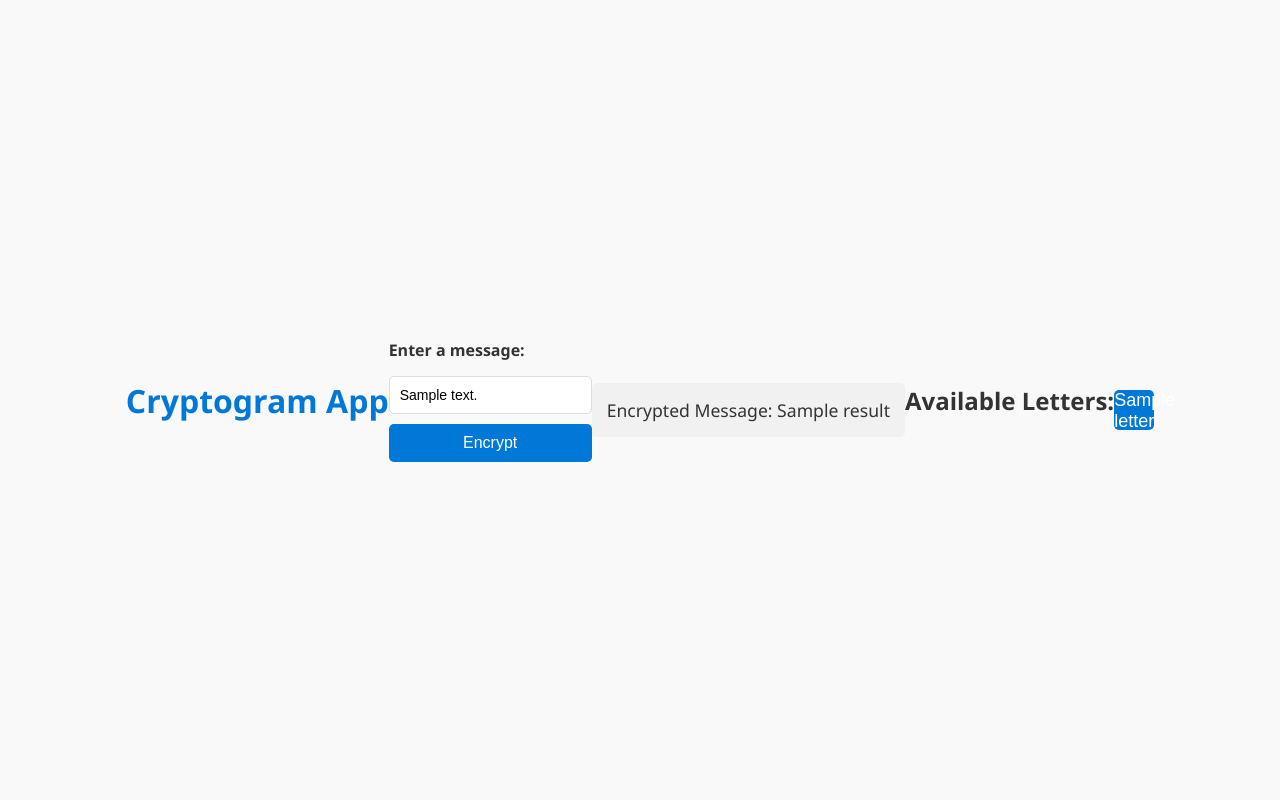
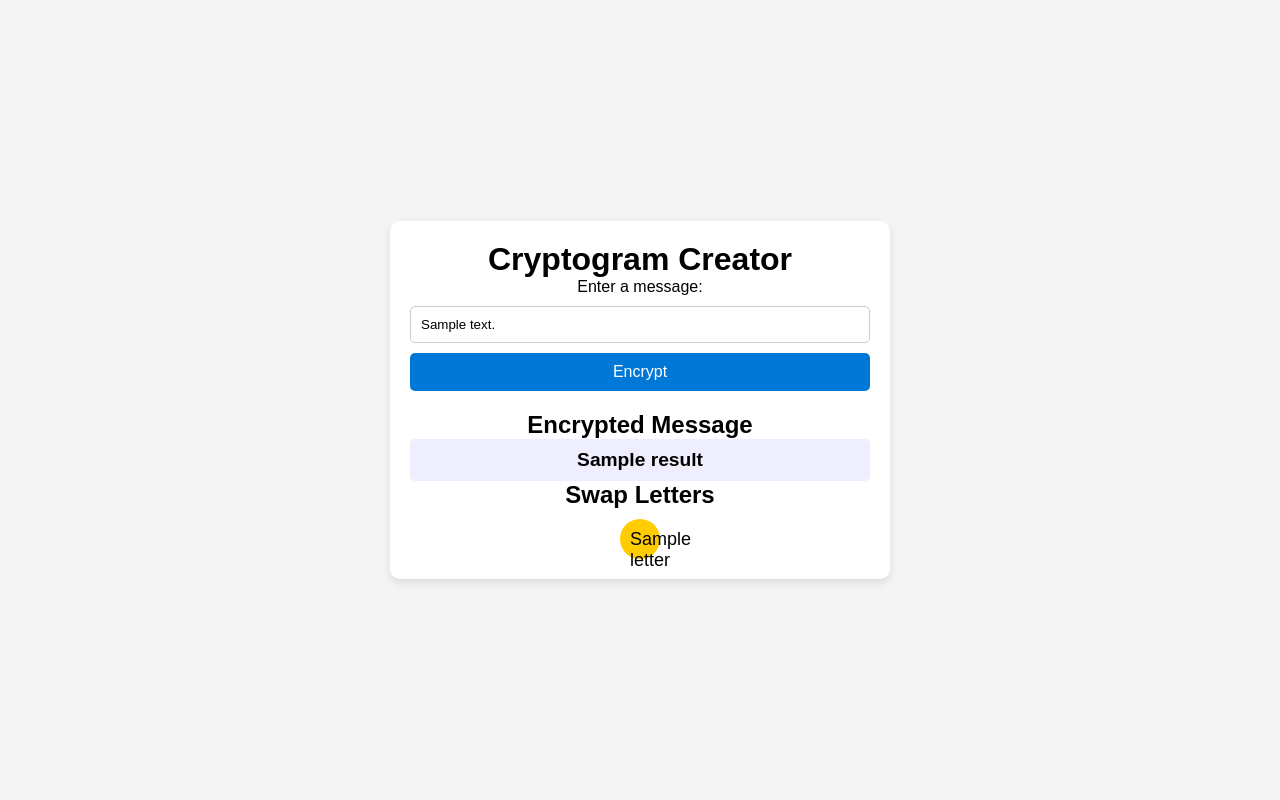
Before and after one commit to ribbansmax/cryptogram_app, a Flask app: template app/templates/index.html in a window 1280 px wide; the page is wider, and only the part inside the window is pictured. Run offline with Flask 2, Linux system fonts and the light colour scheme; the template is opened without the code that fills it: most values are stand-ins (such as "Sample title", 1, 10 or a date in 2020).

Commit message:
single tep

```diff
--- a/app/static/style.css
+++ b/app/static/style.css
@@ -1,51 +1,40 @@
-/* Reset default margins and paddings */
+/* General Styling */
 * {
   margin: 0;
   padding: 0;
   box-sizing: border-box;
+  font-family: 'Arial', sans-serif;
 }
 
 body {
-  font-family: 'Segoe UI', Tahoma, Geneva, Verdana, sans-serif;
-  background-color: #f9f9f9;
-  color: #333;
   display: flex;
   justify-content: center;
   align-items: center;
-  min-height: 100vh;
-  padding: 20px;
+  height: 100vh;
+  background-color: #f4f4f4;
 }
 
 .container {
-  background-color: white;
-  padding: 30px;
-  max-width: 600px;
+  background: white;
+  padding: 20px;
+  max-width: 500px;
   width: 100%;
   border-radius: 10px;
-  box-shadow: 0px 4px 8px rgba(0, 0, 0, 0.1);
+  box-shadow: 0px 4px 10px rgba(0, 0, 0, 0.1);
+  text-align: center;
 }
 
-h1 {
-  text-align: center;
-  color: #0078d7;
-}
-
-form {
+/* Input Form */
+.input-form {
   display: flex;
   flex-direction: column;
   gap: 10px;
 }
 
-label {
-  font-weight: bold;
-  margin-bottom: 5px;
-}
-
 input[type="text"] {
   padding: 10px;
-  border: 1px solid #ddd;
+  border: 1px solid #ccc;
   border-radius: 5px;
-  font-size: 14px;
 }
 
 button {
@@ -63,26 +52,59 @@ button:hover {
   background-color: #005fa1;
 }
 
-#letter-buttons {
-  display: flex;
-  flex-wrap: wrap;
-  gap: 10px;
+/* Encrypted Message Section */
+.output-section {
   margin-top: 20px;
 }
 
-#letter-buttons button {
+.encrypted-message {
+  font-weight: bold;
+  font-size: 1.2em;
+  background-color: #eef;
+  padding: 10px;
+  border-radius: 5px;
+}
+
+/* Letter Buttons */
+.letter-buttons {
+  display: flex;
+  flex-wrap: wrap;
+  justify-content: center;
+  gap: 8px;
+  margin-top: 10px;
+}
+
+.letter-btn {
   width: 40px;
   height: 40px;
-  text-align: center;
-  padding: 0;
   font-size: 18px;
+  background-color: #ffcc00;
+  color: black;
+  border: none;
+  border-radius: 50%;
+  cursor: pointer;
+  transition: background-color 0.2s;
 }
 
-#encrypted-message {
-  text-align: center;
-  background-color: #f1f1f1;
-  padding: 15px;
-  border-radius: 5px;
-  margin-top: 20px;
-  font-size: 1.1em;
+.letter-btn:hover {
+  background-color: #ff9900;
 }
+
+/* Swap Button */
+#swap-button {
+  margin-top: 15px;
+  background-color: #4caf50;
+  display: block;
+  width: 100%;
+}
+
+#swap-button:disabled {
+  background-color: #ccc;
+  cursor: not-allowed;
+}
+
+.letter-btn.selected {
+  background-color: #ff6600;
+  color: white;
+  border: 2px solid #cc5500;
+}
--- a/app/templates/index.html
+++ b/app/templates/index.html
@@ -8,47 +8,61 @@
 
 </head>
 <body>
-    <h1>Cryptogram App</h1>
-    <form method="POST">
+    <div class="container">
+        <h1>Cryptogram Creator</h1>
+
+        <form method="POST" class="input-form">
             <label for="message">Enter a message:</label>
             <input type="text" id="message" name="message" value="{{ encrypted_message }}" required>
             <button type="submit" name="encrypt">Encrypt</button>
         </form>
 
         {% if result %}
-        <div id="encrypted-message">
-            <p>Encrypted Message: {{ result }}</p>
-        </div>
+            <div class="output-section">
+                <h2>Encrypted Message</h2>
+                <p class="encrypted-message">{{ result }}</p>
 
-        <h2>Available Letters:</h2>
-        <div id="letter-buttons">
+                <h2>Swap Letters</h2>
+                <div class="letter-buttons">
                     {% for letter in available_letters %}
-                <button type="button" onclick="selectLetter('{{ letter }}')">{{ letter }}</button>
+                        <button type="button" class="letter-btn" onclick="selectLetter('{{ letter }}', this)">{{ letter }}</button>
                     {% endfor %}
                 </div>
 
-        <form id="swap-form" method="POST" style="margin-top: 20px;">
+                <form id="swap-form" method="POST">
                     <input type="hidden" name="encrypted_message" value="{{ result }}">
                     <input type="hidden" id="letter1" name="letter1">
                     <input type="hidden" id="letter2" name="letter2">
-            <button type="submit" name="swap" style="display: none;" id="swap-button">Swap Selected Letters</button>
+                    <button type="submit" name="swap" id="swap-button" style="visibility: hidden; position: absolute;">Swap Selected Letters</button>
                 </form>
+            </div>
         {% endif %}
+    </div>
 
     <script>
         let selectedLetters = [];
 
-        function selectLetter(letter) {
-            if (!selectedLetters.includes(letter)) {
+        function selectLetter(letter, button) {
+            if (selectedLetters.includes(letter)) {
+                // Deselect the letter
+                selectedLetters = selectedLetters.filter(l => l !== letter);
+                button.classList.remove("selected");
+            } else {
+                // Select the letter
                 selectedLetters.push(letter);
+                button.classList.add("selected");
             }
 
             if (selectedLetters.length === 2) {
                 document.getElementById('letter1').value = selectedLetters[0];
                 document.getElementById('letter2').value = selectedLetters[1];
+                document.getElementById('swap-button').disabled = false;
                 document.getElementById('swap-button').click();
+            } else {
+                document.getElementById('swap-button').disabled = true;
             }
         }
     </script>
+
 </body>
 </html>
```
Also changed, not shown: app/routes.py (+7 -16 lines). Lines whose indentation alone changed are shown as unchanged.
